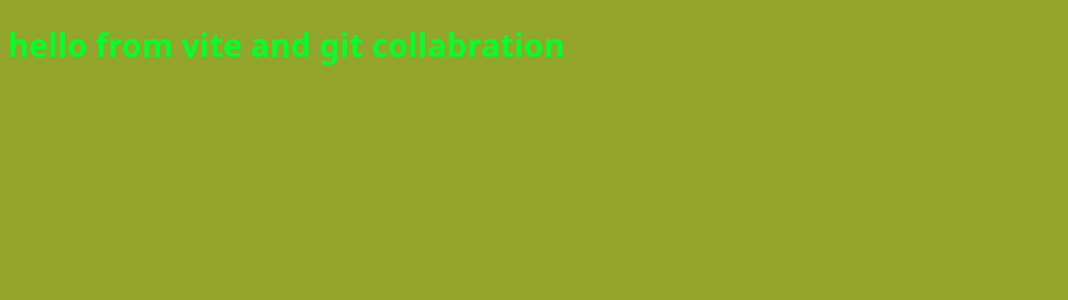
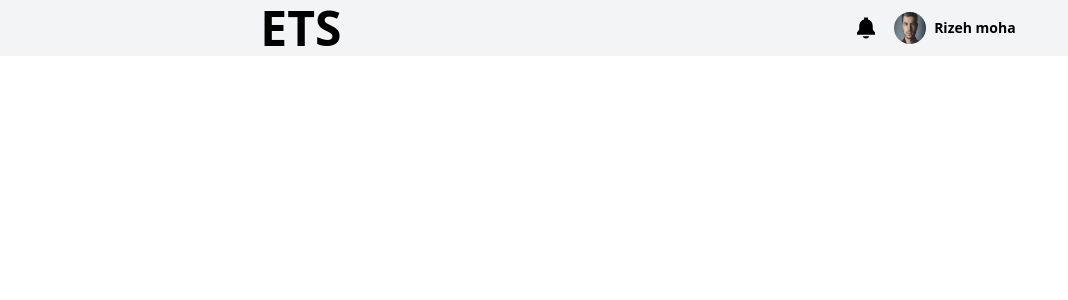
Before and after one commit to abdirizak-md/employee-tracking-system, a React (Vite) app: page / in a window 1280 px wide. Shown: the top 300 px of the page, without its empty margins (0-1068 px from the left). Built offline with nearby package versions, Linux system fonts and the light colour scheme.

Commit message:
header is made and finished with tailwindcss

```diff
--- a/package.json
+++ b/package.json
@@ -10,9 +10,13 @@
     "preview": "vite preview"
   },
   "dependencies": {
+    "@tailwindcss/vite": "^4.1.17",
     "react": "^19.2.0",
     "react-dom": "^19.2.0",
-    "react-router-dom": "^7.9.6"
+    "react-icons": "^5.5.0",
+    "react-router-dom": "^7.9.6",
+    "sass": "^1.94.0",
+    "tailwindcss": "^4.1.17"
   },
   "devDependencies": {
     "@eslint/js": "^9.39.1",
--- a/src/App.jsx
+++ b/src/App.jsx
@@ -1,9 +1,10 @@
+import Header from "./components/Header";
 
 function App() {
 
   return (
     <>
-      <h1>hello from vite and git collabration</h1>
+      <Header />
     </>
   )
 }
--- a/src/components/Header.jsx
+++ b/src/components/Header.jsx
@@ -1,9 +1,15 @@
 import React from 'react'
+import { IoNotificationsSharp } from "react-icons/io5";
 
 function Header() {
   return (
-    <div>
-      <head>header</head>
+    <div className='bg-gray-100 flex justify-around items-center p-1'>
+      <div className='text-5xl font-extrabold'>ETS</div>
+      <div className='flex justify-around items-center'>
+        <IoNotificationsSharp size={24} className='mr-3'/>
+        <img src="./src/assets/pexels-photo.webp" alt="profile" className='w-8 h-8 mx-1 rounded-full'/>
+        <p className='font-bold text-sm mx-1'>Rizeh moha</p>
+      </div>
     </div>
   )
 }
--- a/src/index.css
+++ b/src/index.css
@@ -1,14 +1 @@
-:root {
-  font-family: system-ui, Avenir, Helvetica, Arial, sans-serif;
-  line-height: 1.5;
-  font-weight: 400;
-
-  color-scheme: light dark;
- background-color: rgb(147, 165, 42);
- color: rgb(0, 255, 47);
-
-  font-synthesis: none;
-  text-rendering: optimizeLegibility;
-  -webkit-font-smoothing: antialiased;
-  -moz-osx-font-smoothing: grayscale;
-}
+@import "tailwindcss";
--- /dev/null
+++ b/src/variables.scss
@@ -0,0 +1,43 @@
+// light mode
+
+// Neutrals
+$Background: #FFFFFF;
+$Surface: #F4F4F6;
+$PrimaryText: #1A1A1A;
+$SecondaryText: #4A4A4A;
+$DividerSubtleLines: #E0E0E0;
+
+// BrandAccent Colors
+
+$PrimaryAccent: #3A78F2;
+$SecondaryAccent: #42BFB2;
+$Highlight: #FFD766;
+
+// Semantic
+
+$Success: #2EAF6E;
+$Warning: #E9A23B;
+$Error: #D84545;
+
+
+// dark mode
+
+// Neutrals
+
+$Background: #0E0F11;
+$Surface: #1A1C1F;
+$PrimaryText: #F2F2F3;
+$SecondaryText: #B8B8BD;
+$DividerSubtleLines: #2D3035;
+
+// Brand / Accent Colors
+
+$PrimaryAccent: #6FA3FF;
+$SecondaryAccent: #5ED3C8;
+$Highlight: #FFDA83;
+
+// Semantic
+
+$Success: #4ED28C;
+$Warning: #F2BB59;
+$Error: #EC6363;
--- a/vite.config.js
+++ b/vite.config.js
@@ -1,7 +1,8 @@
 import { defineConfig } from 'vite'
 import react from '@vitejs/plugin-react-swc'
+import tailwindcss from '@tailwindcss/vite'
 
 // https://vite.dev/config/
 export default defineConfig({
-  plugins: [react()],
+  plugins: [react(), tailwindcss(),],
 })
```
Also changed, not shown: src/assets/pexels-photo.webp (added), 1 other file (tests, documents, lock files or other folders).
